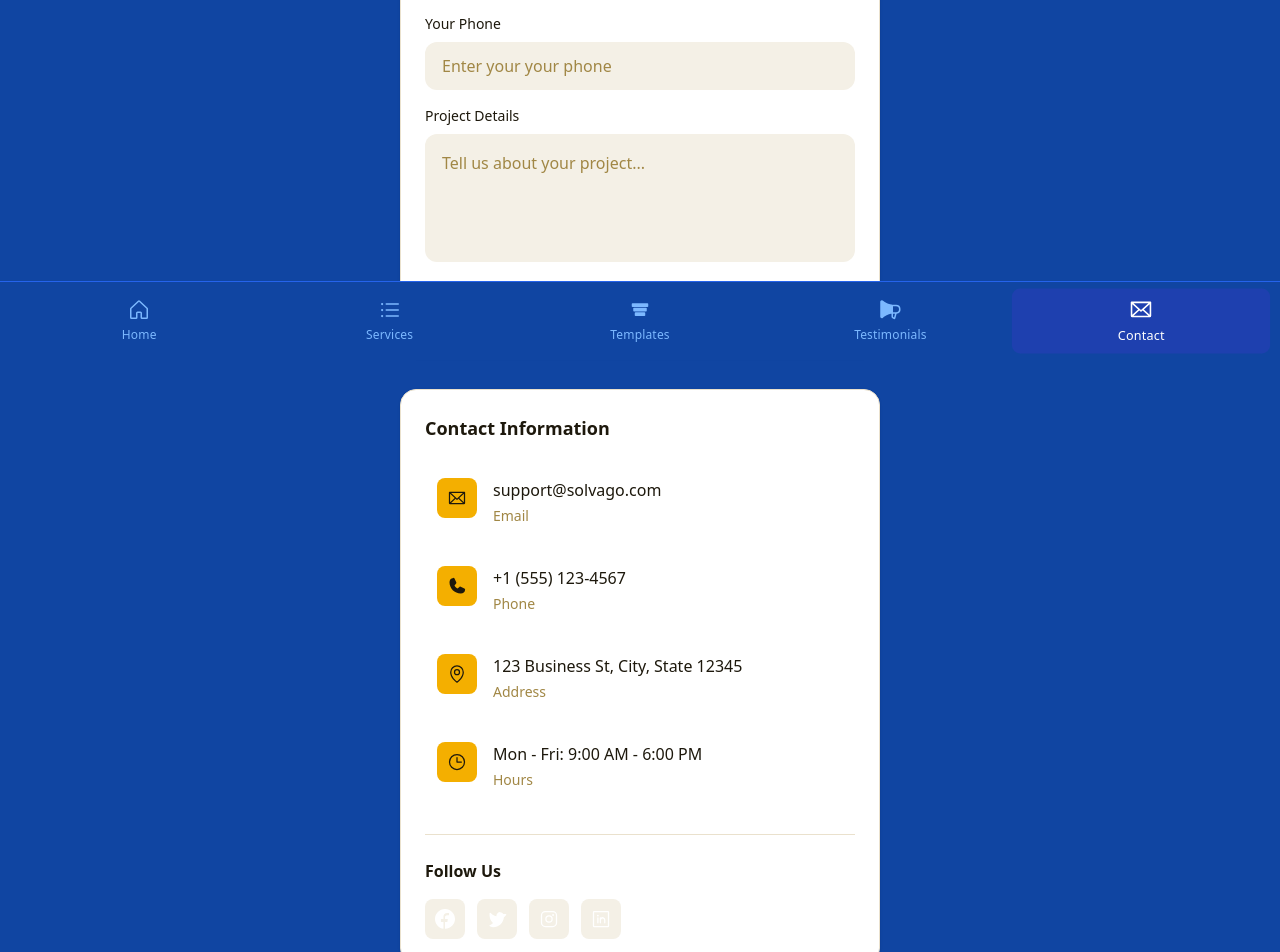
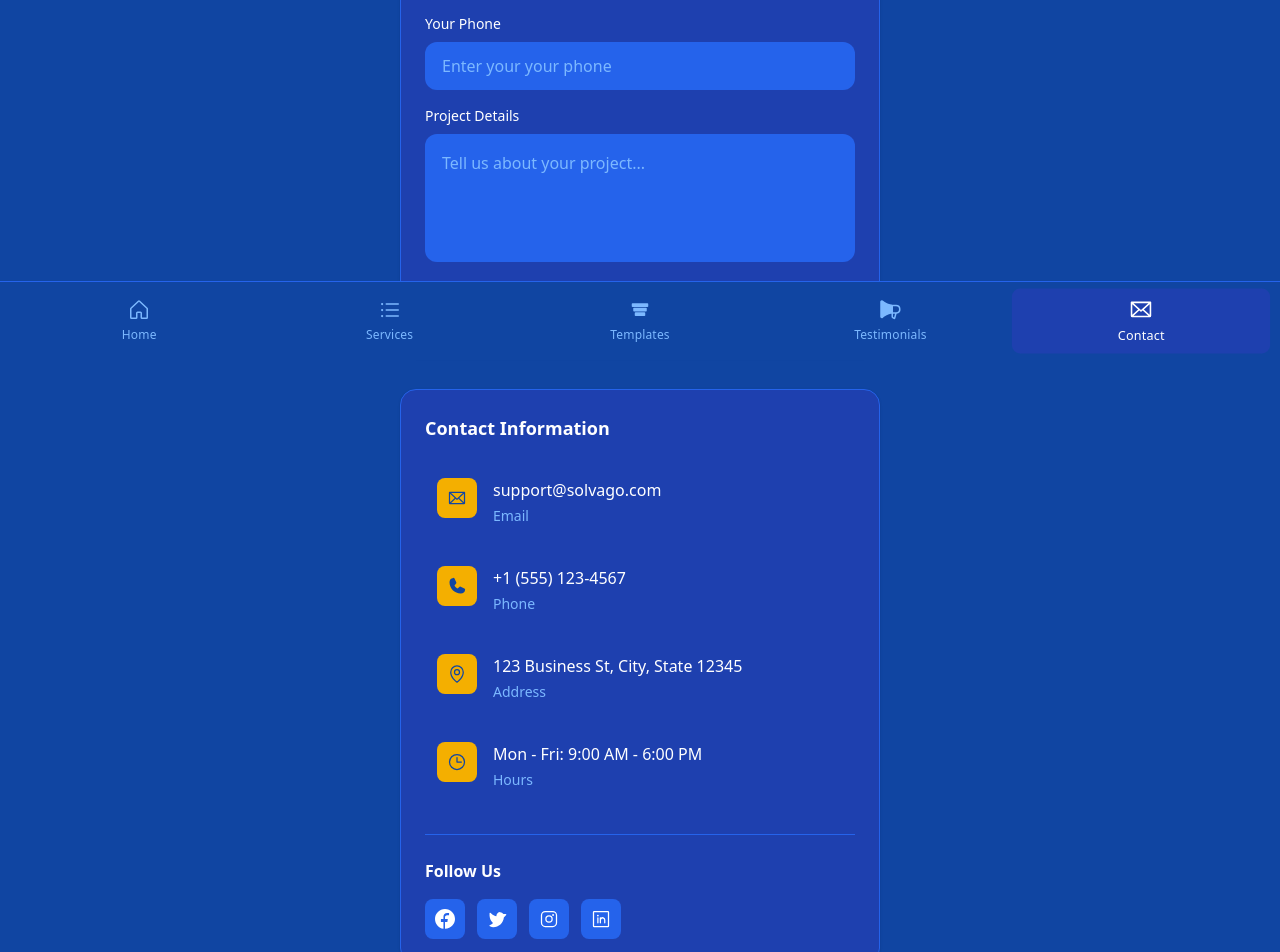
Before and after one commit to Tawan151766/solva-go, a Next.js app: page /contact in a window 1280 px wide. Shown: the part 440-1392 px from the top of the page. Built offline with nearby package versions, Linux system fonts and the light colour scheme.

Commit message:
feat: update home page

```diff
--- a/src/app/components/contact/ContactForm.js
+++ b/src/app/components/contact/ContactForm.js
@@ -2,37 +2,37 @@
 
 export default function ContactForm() {
   return (
-    <div className="bg-white rounded-2xl p-6 shadow-sm border border-[#eae1cd]">
-      <h3 className="text-[#1d180c] text-lg font-semibold mb-6">Send us a message</h3>
+    <div className="bg-[#1e40af] rounded-2xl p-6 shadow-sm border border-[#2563eb]">
+      <h3 className="text-white text-lg font-semibold mb-6">Send us a message</h3>
 
       <form className="space-y-4">
         {['Your Name', 'Your Email', 'Your Phone'].map((label, idx) => (
           <div key={idx} className="space-y-2">
-            <label className="block text-[#1d180c] text-sm font-medium">
+            <label className="block text-white text-sm font-medium">
               {label}
             </label>
             <input
               placeholder={`Enter your ${label.toLowerCase()}`}
-              className="w-full rounded-xl h-12 px-4 bg-[#f4f0e6] text-[#1d180c] placeholder:text-[#a18745] border border-transparent focus:border-[#f4af00] focus:ring-2 focus:ring-[#f4af00]/20 focus:outline-none transition-all duration-200"
+              className="w-full rounded-xl h-12 px-4 bg-[#2563eb] text-white placeholder:text-[#7cb8ff] border border-transparent focus:border-[#f4af00] focus:ring-2 focus:ring-[#f4af00]/20 focus:outline-none transition-all duration-200"
               required
             />
           </div>
         ))}
 
         <div className="space-y-2">
-          <label className="block text-[#1d180c] text-sm font-medium">
+          <label className="block text-white text-sm font-medium">
             Project Details
           </label>
           <textarea
             placeholder="Tell us about your project..."
-            className="w-full rounded-xl min-h-32 p-4 bg-[#f4f0e6] text-[#1d180c] placeholder:text-[#a18745] border border-transparent focus:border-[#f4af00] focus:ring-2 focus:ring-[#f4af00]/20 focus:outline-none resize-none transition-all duration-200"
+            className="w-full rounded-xl min-h-32 p-4 bg-[#2563eb] text-white placeholder:text-[#7cb8ff] border border-transparent focus:border-[#f4af00] focus:ring-2 focus:ring-[#f4af00]/20 focus:outline-none resize-none transition-all duration-200"
             required
           ></textarea>
         </div>
 
         <button
           type="submit"
-          className="w-full h-12 px-6 rounded-xl bg-[#f4af00] hover:bg-[#e09e00] text-[#1d180c] font-semibold text-sm transition-all duration-200 transform hover:scale-[1.02] active:scale-[0.98] shadow-sm hover:shadow-md"
+          className="w-full h-12 px-6 rounded-xl bg-[#f4af00] hover:bg-[#e09e00] text-[#1045a2] font-semibold text-sm transition-all duration-200 transform hover:scale-[1.02] active:scale-[0.98] shadow-sm hover:shadow-md"
         >
           Send Message
         </button>
--- a/src/app/components/contact/ContactInfo.js
+++ b/src/app/components/contact/ContactInfo.js
@@ -41,20 +41,20 @@ const contactItems = [
 
 export default function ContactInfo() {
   return (
-    <div className="bg-white rounded-2xl p-6 shadow-sm border border-[#eae1cd]">
-      <h3 className="text-[#1d180c] text-lg font-semibold mb-6">Contact Information</h3>
+    <div className="bg-[#1e40af] rounded-2xl p-6 shadow-sm border border-[#2563eb]">
+      <h3 className="text-white text-lg font-semibold mb-6">Contact Information</h3>
 
       <div className="space-y-4">
         {contactItems.map((item, idx) => (
-          <div key={idx} className="flex items-start gap-4 p-3 rounded-xl hover:bg-[#f4f0e6] transition-colors duration-200">
-            <div className="bg-[#f4af00] text-[#1d180c] rounded-lg flex items-center justify-center w-10 h-10 flex-shrink-0">
+          <div key={idx} className="flex items-start gap-4 p-3 rounded-xl hover:bg-[#2563eb] transition-colors duration-200">
+            <div className="bg-[#f4af00] text-[#1045a2] rounded-lg flex items-center justify-center w-10 h-10 flex-shrink-0">
               {item.icon}
             </div>
             <div className="flex-1 min-w-0">
-              <p className="text-[#1d180c] text-base font-medium break-words">
+              <p className="text-white text-base font-medium break-words">
                 {item.label}
               </p>
-              <p className="text-[#a18745] text-sm mt-1 capitalize">
+              <p className="text-[#7cb8ff] text-sm mt-1 capitalize">
                 {item.type}
               </p>
             </div>
@@ -63,8 +63,8 @@ export default function ContactInfo() {
       </div>
 
       {/* Social Links */}
-      <div className="mt-8 pt-6 border-t border-[#eae1cd]">
-        <h4 className="text-[#1d180c] text-base font-semibold mb-4">Follow Us</h4>
+      <div className="mt-8 pt-6 border-t border-[#2563eb]">
+        <h4 className="text-white text-base font-semibold mb-4">Follow Us</h4>
         <div className="flex gap-3">
           {[
             {
@@ -102,7 +102,7 @@ export default function ContactInfo() {
           ].map((social, idx) => (
             <button
               key={idx}
-              className="w-10 h-10 bg-[#f4f0e6] hover:bg-[#f4af00] rounded-lg flex items-center justify-center transition-all duration-200 hover:scale-110"
+              className="w-10 h-10 bg-[#2563eb] hover:bg-[#f4af00] text-white hover:text-[#1045a2] rounded-lg flex items-center justify-center transition-all duration-200 hover:scale-110"
               aria-label={`Follow us on ${social.name}`}
             >
               {social.icon}
--- a/src/app/components/layout/Header.js
+++ b/src/app/components/layout/Header.js
@@ -1,9 +1,9 @@
 export default function Header() {
   return (
-    <header className="flex items-center bg-[#fcfbf8] p-4 pb-2 justify-between">
-      <h2 className="text-[#1d180c] text-lg font-bold text-center flex-1 pl-12">SolvaGo</h2>
+    <header className="flex items-center bg-[#1045a2] p-4 pb-2 justify-between">
+      <h2 className="text-white text-lg font-bold text-center flex-1 pl-12">SolvaGo</h2>
       <div className="flex w-12 items-center justify-end">
-        <button className="flex h-12 items-center justify-center rounded-lg bg-transparent text-[#1d180c]">
+        <button className="flex h-12 items-center justify-center rounded-lg bg-transparent text-white hover:bg-[#1e40af] transition-colors">
           <svg xmlns="http://www.w3.org/2000/svg" width="24px" height="24px" fill="currentColor" viewBox="0 0 256 256">
             <path d="M224,128a8,8,0,0,1-8,8H40a8,8,0,0,1,0-16H216A8,8,0,0,1,224,128ZM40,72H216a8,8,0,0,0,0-16H40a8,8,0,0,0,0,16ZM216,184H40a8,8,0,0,0,0,16H216a8,8,0,0,0,0-16Z" />
           </svg>
--- a/src/app/components/modules/home/CallToAction.js
+++ b/src/app/components/modules/home/CallToAction.js
@@ -1,12 +1,12 @@
 export default function CallToAction() {
   return (
     <section className="px-4 py-10 text-center">
-      <h1 className="text-[#1d180c] text-[32px] font-bold mb-2">Ready to Elevate Your Website?</h1>
-      <p className="text-[#1d180c] text-base font-normal max-w-[720px] mx-auto">
+      <h1 className="text-white text-[32px] font-bold mb-2">Ready to Elevate Your Website?</h1>
+      <p className="text-[#7cb8ff] text-base font-normal max-w-[720px] mx-auto">
         Reach out today to discuss your website needs and how SolvaGo can help you achieve your online goals.
       </p>
       <div className="mt-6">
-        <button className="h-12 px-5 rounded-lg bg-[#f4af00] text-[#1d180c] font-bold">Contact Us</button>
+        <button className="h-12 px-5 rounded-lg bg-[#f4af00] text-[#1045a2] font-bold hover:bg-[#e09e00] transition-colors">Contact Us</button>
       </div>
     </section>
   );
--- a/src/app/components/modules/home/Hero.js
+++ b/src/app/components/modules/home/Hero.js
@@ -12,8 +12,8 @@ export default function Hero() {
           <h2 className="text-white text-sm @[480px]:text-base">SolvaGo provides comprehensive website development and maintenance, ensuring your online presence is always at its best.</h2>
         </div>
         <div className="flex flex-wrap gap-3 justify-center">
-          <button className="h-10 @[480px]:h-12 px-4 @[480px]:px-5 rounded-lg bg-[#f4af00] text-[#1d180c] text-sm @[480px]:text-base font-bold">Get Started</button>
-          <button className="h-10 @[480px]:h-12 px-4 @[480px]:px-5 rounded-lg bg-[#f4f0e6] text-[#1d180c] text-sm @[480px]:text-base font-bold">Learn More</button>
+          <button className="h-10 @[480px]:h-12 px-4 @[480px]:px-5 rounded-lg bg-[#f4af00] text-[#1045a2] text-sm @[480px]:text-base font-bold hover:bg-[#e09e00] transition-colors">Get Started</button>
+          <button className="h-10 @[480px]:h-12 px-4 @[480px]:px-5 rounded-lg bg-[#1e40af] text-white text-sm @[480px]:text-base font-bold hover:bg-[#2563eb] transition-colors">Learn More</button>
         </div>
       </div>
     </section>
--- a/src/app/components/modules/home/ServicesOverview.js
+++ b/src/app/components/modules/home/ServicesOverview.js
@@ -1,8 +1,8 @@
 export default function ServicesOverview() {
   return (
     <section className="px-4 py-6">
-      <h2 className="text-[#1d180c] text-[22px] font-bold">Services Overview</h2>
-      <p className="text-[#1d180c] text-base font-normal pt-2">
+      <h2 className="text-white text-[22px] font-bold">Services Overview</h2>
+      <p className="text-[#7cb8ff] text-base font-normal pt-2">
         We offer a range of services including custom website design, ongoing maintenance, security updates, and performance optimization.
       </p>
     </section>
--- a/src/app/page.js
+++ b/src/app/page.js
@@ -1,4 +1,5 @@
 import Header from "./components/layout/Header";
+import PageHeader from "./components/layout/PageHeader";
 import CallToAction from "./components/modules/home/CallToAction";
 import Hero from "./components/modules/home/Hero";
 import HowItWorks from "./components/modules/home/HowItWorks";
@@ -9,8 +10,7 @@ import WhyChoose from "./components/modules/home/WhyChoose";
 export default function Home() {
   return (
     <main className='min-h-screen flex flex-col bg-[#1045a2] justify-between overflow-x-hidden font-["Work Sans","Noto Sans",sans-serif]'>
-      <Header />
-      <Hero />
+      <PageHeader title="Home" /> <Hero />
       <ServicesOverview />
       <WhyChoose />
       <HowItWorks />
```
Also changed, not shown: src/app/components/modules/home/HowItWorks.js (+6 -6 lines), src/app/components/modules/home/Testimonials.js (+4 -4 lines), src/app/components/modules/home/WhyChoose.js (+5 -5 lines).
